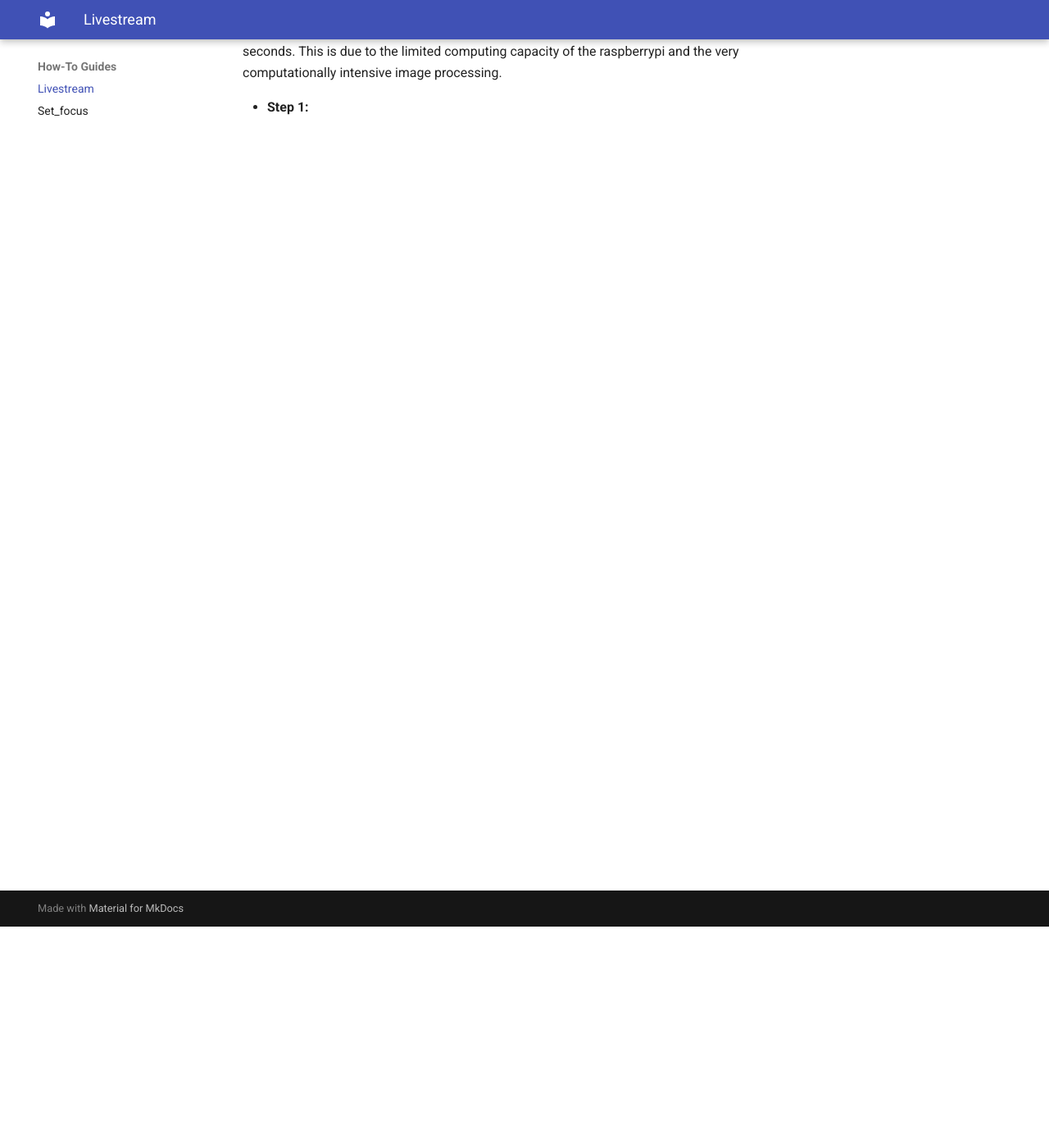
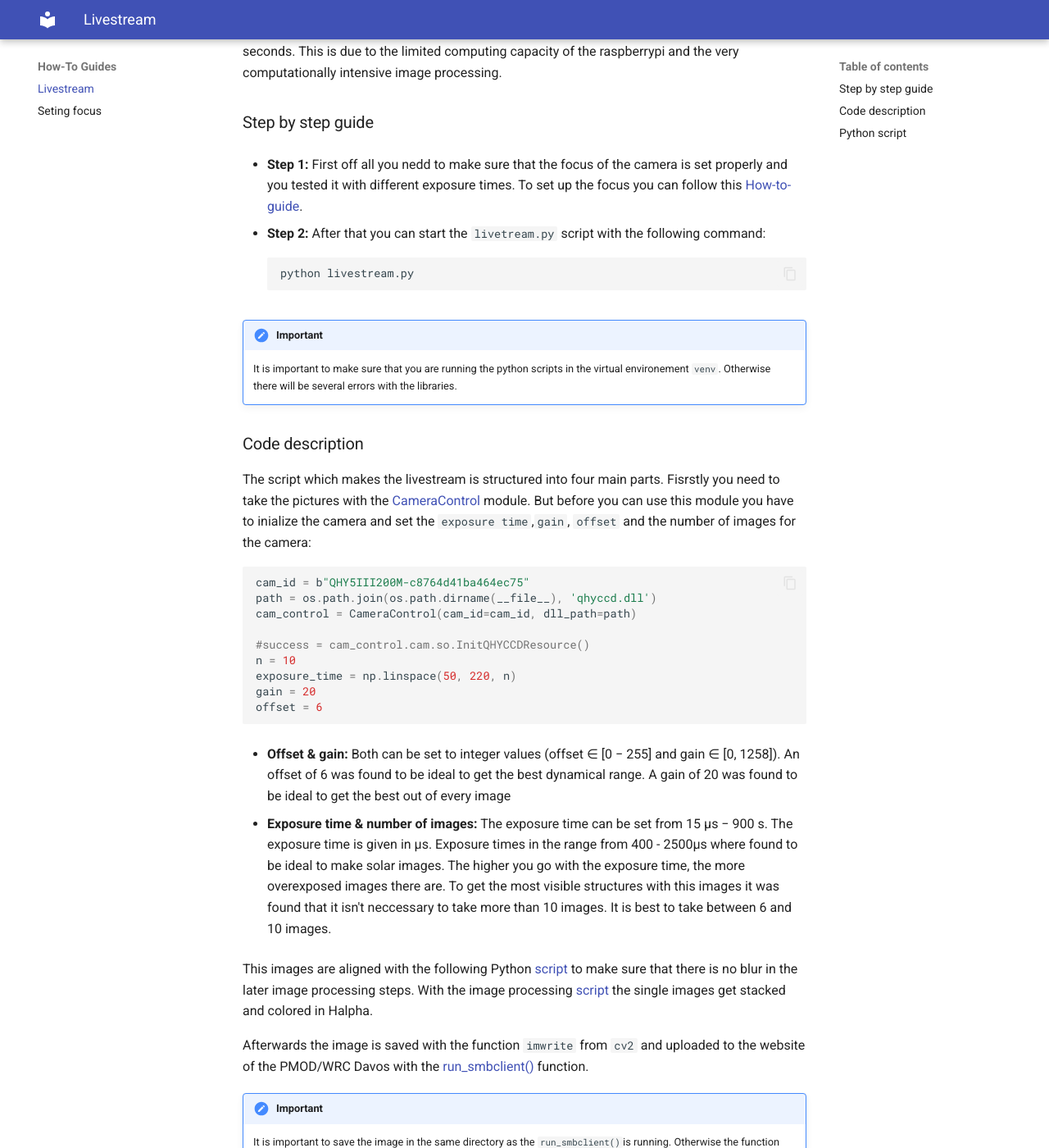
Before and after one commit to pmodwrc/halpha, an MkDocs documentation site: the page built from docs/how-to-guides/how-to-guide-livestream.md, in a window 1280 px wide and 1400 px high, scrolled down 270 px. Shown: the whole window at 82% size. Built offline with MkDocs 1.6.1 and Material for MkDocs 9.7.7, drawn with Linux system fonts in a browser that asks for light colours; some of the changed text lies outside the part shown.

Commit message:
how to guides

````diff
--- a/docs/how-to-guides/how-to-guide-livestream.md
+++ b/docs/how-to-guides/how-to-guide-livestream.md
@@ -4,4 +4,42 @@ This is a step-by-step guide for setting up a livestream of the images from the
 
 It is called a livestream but in reality it shoots and reloads the image approximatly every 10 seconds. This is due to the limited computing capacity of the raspberrypi and the very computationally intensive image processing.
 
-- **Step 1:**
+### Step by step guide
+- **Step 1:** First off all you nedd to make sure that the focus of the camera is set properly and you tested it with different exposure times. To set up the focus you can follow this [How-to-guide](https://github.com/pmodwrc/halpha/blob/main/docs/how-to-guides/how-to-guide-set-focus.md).
+
+- **Step 2:** After that you can start the `livetream.py` script with the following command:
+    ```
+    python livestream.py
+    ```
+!!! Important
+    It is important to make sure that you are running the python scripts in the virtual environement `venv`. Otherwise there will be several errors with the libraries.
+
+### Code description
+The script which makes the livestream is structured into four main parts. Fisrstly you need to take the pictures with the [CameraControl](https://github.com/pmodwrc/halpha/blob/main/docs/reference/cameracontrol.md) module. But before you can use this module you have to inialize the camera and set the `exposure time`,`gain`, `offset` and the number of images for the camera:
+
+```python
+cam_id = b"QHY5III200M-c8764d41ba464ec75"
+path = os.path.join(os.path.dirname(__file__), 'qhyccd.dll')
+cam_control = CameraControl(cam_id=cam_id, dll_path=path)
+
+#success = cam_control.cam.so.InitQHYCCDResource()
+n = 10
+exposure_time = np.linspace(50, 220, n)
+gain = 20
+offset = 6
+```
+
+- **Offset & gain:** Both can be set to integer values (offset ∈ [0 − 255] and gain ∈ [0, 1258]). An offset of 6 was found to be ideal to get the best dynamical range. A gain of 20 was found to be ideal to get the best out of every image
+
+- **Exposure time & number of images:** The exposure time can be set from  15 µs − 900 s. The exposure time is given in µs. Exposure times in the range from 400 - 2500µs where found to be ideal to make solar images. The higher you go with the exposure time, the more overexposed images there are. To get the most visible structures with this images it was found that it isn't neccessary to take more than 10 images. It is best to take between 6 and 10 images.
+
+This images are aligned with the following Python [script](https://pmodwrc.github.io/halpha/reference/alignment/) to make sure that there is no blur in the later image processing steps. With the image processing [script](https://pmodwrc.github.io/halpha/reference/image_processing/) the single images get stacked and colored in Halpha.
+
+
+Afterwards the image is saved with the function `imwrite` from `cv2` and uploaded to the website of the PMOD/WRC Davos with the [run_smbclient()](https://pmodwrc.github.io/halpha/reference/upload/) function.
+
+!!!Important
+    It is important to save the image in the same directory as the `run_smbclient()`is running. Otherwise the function won't be able to upload the image.
+
+### Python script
+The Python script belonging to this can be found [here]()
--- a/mkdocs.yml
+++ b/mkdocs.yml
@@ -14,7 +14,7 @@ nav:
   - Installation Guide: installation.md
   - How-To Guides:
     - Livestream: how-to-guides/how-to-guide-livestream.md
-    - Set_focus: how-to-guides/how-to-guide-set-focus.md
+    - Seting focus: how-to-guides/how-to-guide-set-focus.md
   - Reference:
     - Camera Control: reference/cameracontrol.md
     - Alignment: reference/alignment.md
````
Also changed, not shown: docs/how-to-guides/how-to-guide-set-focus.md (+5 -1 lines), 1 other file.
